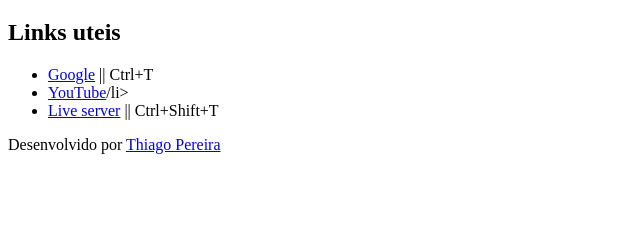
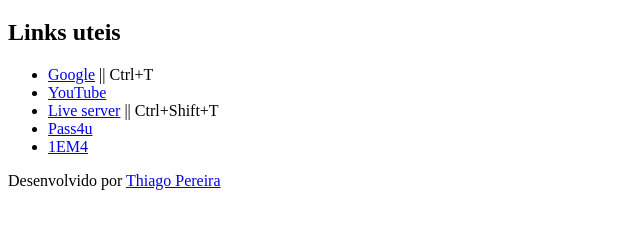
Before and after one commit to pereirathiago/webview-simple-electron, an Electron app: page index.html in a window 1280 px wide. Shown: the part 61-290 px from the top of the page, without its empty margins (0-640 px from the left). Drawn offline with Linux system fonts and the light colour scheme.

Commit message:
Update index.html

```diff
--- a/index.html
+++ b/index.html
@@ -17,8 +17,10 @@
 
         <ul>
             <li><a href="https://google.com">Google</a> || Ctrl+T</li>
-            <li><a href="https://youtube.com">YouTube</a>/li>
+            <li><a href="https://youtube.com">YouTube</a></li>
             <li><a href="http://localhost:5500/">Live server</a> || Ctrl+Shift+T</li>
+            <li><a href="https://pass4u.ml">Pass4u</a></li>
+            <li><a href="http://1em4.ml">1EM4</a></li>
         </ul>
     </main>
 
```
